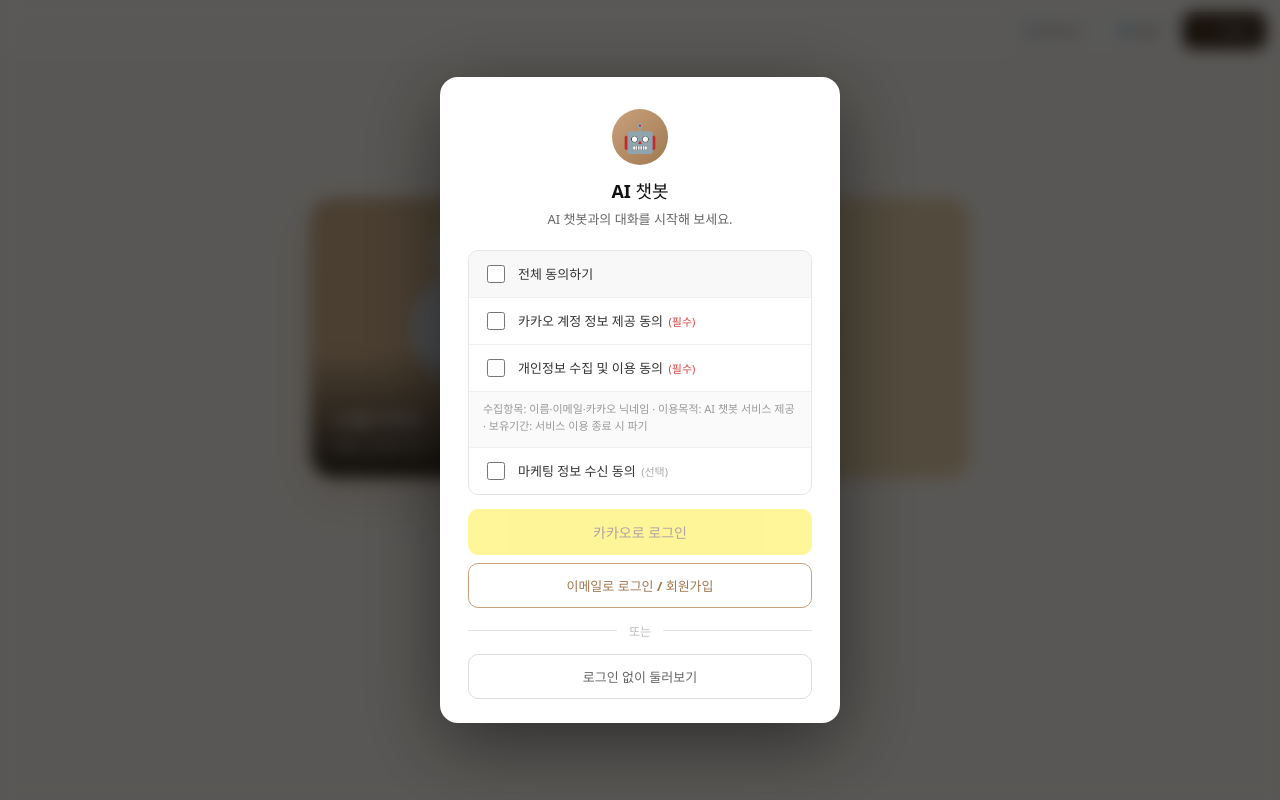
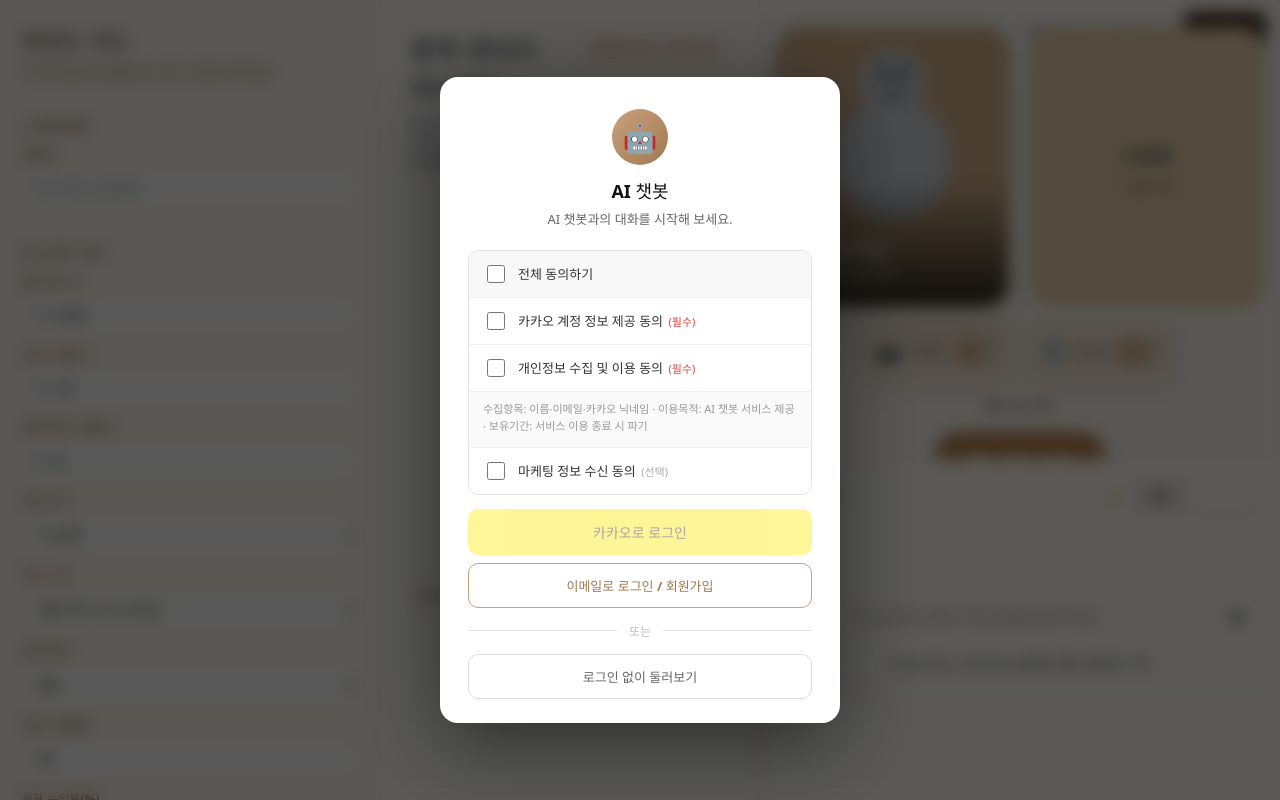
Before and after one commit to jsggm03/my-bot, a React (Vite) app: page / in a window 1280 px wide. Built offline with nearby package versions, Linux system fonts and the light colour scheme.

Commit message:
Update App.jsx

```diff
--- a/src/App.jsx
+++ b/src/App.jsx
@@ -7,25 +7,7 @@
 import { newSessionId, saveChat, getUser, clearAuth, verifyToken } from './lib/api'
 import { MicRecorder, isMicRecorderSupported } from './lib/stt'
 
-// cha-bot-starter-kit
-// ─────────────────────────────────────────────────────────────
-// VRoid VRM (browser-rendered via three-vrm) + streaming chat +
-// voice (STT/TTS).
-//
-// Three conversation modes:
-// ftf : face-to-face (avatar + camera + voice)
-// sts : speech-to-speech (avatar + voice, no camera)
-// ttt : text-to-text (text-only, no avatar/mic)
-//
-// Backend endpoints (Vercel serverless, see /api):
-// /api/chat-stream SSE LLM stream
-// /api/tts text → audio
-// /api/stt audio → text
-//
-// All three proxy to your on-premise server (configure in .env).
-
 const ECHO_RESUME_DELAY_MS = 700
-
 const GREETING_TEXT = '안녕하세요. 무엇을 도와드릴까요?'
 const GREETING_TTS = '안녕하세요. 무엇을 도와드릴까요?'
 
@@ -67,13 +49,11 @@
   const userVideoRef = useRef(null)
   const cameraStreamRef = useRef(null)
   const historyRef = useRef([])
-
   const ttsQueueRef = useRef([])
   const ttsRunningRef = useRef(false)
   const ttsAbortRef = useRef(false)
   const sessionIdRef = useRef(null)
   const conversationModeRef = useRef('ftf')
-
   const micRecorderRef = useRef(null)
   const isSpeakingRef = useRef(false)
   const isProcessingRef = useRef(false)
@@ -119,6 +99,10 @@
   useEffect(() => {
     if (userVideoRef.current) {
       userVideoRef.current.srcObject = cameraStream || null
+
+      if (cameraStream) {
+        userVideoRef.current.play?.().catch(() => {})
+      }
     }
   }, [cameraStream])
 
@@ -152,15 +136,14 @@
     if (!video.videoWidth || !video.videoHeight) return null
 
     try {
-      const W = 640
-      const H = 480
       const canvas = document.createElement('canvas')
-      canvas.width = W
-      canvas.height = H
-      canvas.getContext('2d').drawImage(video, 0, 0, W, H)
+      canvas.width = 640
+      canvas.height = 480
+      canvas.getContext('2d').drawImage(video, 0, 0, 640, 480)
+
       return canvas.toDataURL('image/jpeg', 0.7)
-    } catch (e) {
-      console.warn('[captureCameraFrame] failed:', e)
+    } catch (error) {
+      console.warn('[captureCameraFrame] failed:', error)
       return null
     }
   }, [])
@@ -181,6 +164,14 @@
 
       cameraStreamRef.current = stream
       setCameraStream(stream)
+
+      setTimeout(() => {
+        if (userVideoRef.current && cameraStreamRef.current) {
+          userVideoRef.current.srcObject = cameraStreamRef.current
+          userVideoRef.current.play?.().catch(() => {})
+        }
+      }, 0)
+
       return true
     } catch {
       alert('카메라 권한이 필요해요.\n브라우저 주소창 왼쪽의 자물쇠 아이콘에서 카메라를 허용해주세요.')
@@ -192,10 +183,10 @@
     return () => stopUserCamera()
   }, [stopUserCamera])
 
-  const sanitizeForTTS = (s) => {
-    if (!s) return ''
+  const sanitizeForTTS = (text) => {
+    if (!text) return ''
 
-    return s
+    return String(text)
       .replace(/https?:\/\/[^\s)\]]+/gi, '')
       .replace(/\bwww\.[^\s)\]]+/gi, '')
       .replace(/[\w.+-]+@[\w-]+\.[\w.-]+/g, '')
@@ -218,8 +209,8 @@
 
         try {
           buf = await bufPromise
-        } catch (e) {
-          console.warn('[tts queue] fetch fail:', e)
+        } catch (error) {
+          console.warn('[tts queue] fetch fail:', error)
           continue
         }
 
@@ -240,17 +231,18 @@
 
       if (isSpeakingRef.current && ttsQueueRef.current.length === 0) {
         isSpeakingRef.current = false
-        setStatus((s) => (s === 'speaking' ? 'connected' : s))
+        setStatus((prev) => (prev === 'speaking' ? 'connected' : prev))
       }
     }
   }, [])
 
-  const enqueueTTS = useCallback((sentence) => {
-    const s = (sentence || '').trim()
-    if (!s) return
+  const enqueueTTS = useCallback(
+    (sentence) => {
+      const raw = String(sentence || '').trim()
+      if (!raw) return
       if (conversationModeRef.current === 'ttt') return
 
-    const clean = sanitizeForTTS(normalizeTtsText(s))
+      const clean = sanitizeForTTS(normalizeTtsText(raw))
       if (!clean) return
 
       const bufPromise = fetch('/api/tts', {
@@ -258,13 +250,15 @@
         headers: { 'Content-Type': 'application/json' },
         body: JSON.stringify({ text: clean })
       }).then((res) => {
-      if (!res.ok) throw new Error('tts http ' + res.status)
+        if (!res.ok) throw new Error(`tts http ${res.status}`)
         return res.arrayBuffer()
       })
 
       ttsQueueRef.current.push(bufPromise)
       processTTSQueue()
-  }, [processTTSQueue])
+    },
+    [processTTSQueue]
+  )
 
   const clearTTSQueue = useCallback(() => {
     ttsAbortRef.current = true
@@ -275,11 +269,13 @@
     } catch {}
 
     isSpeakingRef.current = false
-    setStatus((s) => (s === 'speaking' ? 'connected' : s))
+    setStatus((prev) => (prev === 'speaking' ? 'connected' : prev))
   }, [])
 
-  const sendMessage = useCallback(async (userText) => {
-    const text = userText.trim()
+  const sendMessage = useCallback(
+    async (userText, displayText) => {
+      const text = String(userText || '').trim()
+      const visibleText = String(displayText || userText || '').trim()
 
       if (!text || isProcessingRef.current) return
 
@@ -291,11 +287,11 @@
       isProcessingRef.current = true
       setIsProcessing(true)
 
-    setMessages((prev) => [...prev, { role: 'user', text }])
+      setMessages((prev) => [...prev, { role: 'user', text: visibleText || text }])
       historyRef.current = [...historyRef.current, { role: 'user', content: text }]
 
       if (sessionIdRef.current) {
-      saveChat(sessionIdRef.current, 'user', text)
+        saveChat(sessionIdRef.current, 'user', visibleText || text)
       }
 
       setMessages((prev) => [...prev, { role: 'assistant', text: '' }])
@@ -306,21 +302,21 @@
 
       const flushPendingIfSentence = () => {
         const minLen = isFirstFlush ? 6 : 12
-      let m = pending.match(/^([\s\S]*?[.!?…。\n])(.*)$/)
+        let match = pending.match(/^([\s\S]*?[.!?…。\n])(.*)$/)
 
-      if (m && m[1].trim().length >= minLen) {
-        enqueueTTS(m[1])
-        pending = m[2]
+        if (match && match[1].trim().length >= minLen) {
+          enqueueTTS(match[1])
+          pending = match[2]
           isFirstFlush = false
           return true
         }
 
         if (isFirstFlush) {
-        m = pending.match(/^([\s\S]*?[,，、])(.*)$/)
+          match = pending.match(/^([\s\S]*?[,，、])(.*)$/)
 
-        if (m && m[1].trim().length >= 6) {
-          enqueueTTS(m[1])
-          pending = m[2]
+          if (match && match[1].trim().length >= 6) {
+            enqueueTTS(match[1])
+            pending = match[2]
             isFirstFlush = false
             return true
           }
@@ -330,7 +326,9 @@
       }
 
       try {
-      const VISION_INTENT = /보여|보이|보세요|뒤에|뒷.{0,2}배경|배경에|여기.{0,2}어|주변|화면|카메라|캠|영상|모습|어떻게.{0,3}보|뭐가.{0,3}보/
+        const VISION_INTENT =
+          /보여|보이|보세요|뒤에|뒷.{0,2}배경|배경에|여기.{0,2}어|주변|화면|카메라|캠|영상|모습|어떻게.{0,3}보|뭐가.{0,3}보/
+
         const wantsVision = VISION_INTENT.test(text)
         const frame = wantsVision ? captureCameraFrame() : null
         const images = frame ? [frame] : []
@@ -346,31 +344,31 @@
         })
 
         if (!res.ok || !res.body) {
-        throw new Error('chat-stream http ' + res.status)
+          throw new Error(`chat-stream http ${res.status}`)
         }
 
         const reader = res.body.getReader()
         const decoder = new TextDecoder()
-      let buf = ''
+        let buffer = ''
 
         while (true) {
           const { done, value } = await reader.read()
           if (done) break
 
-        buf += decoder.decode(value, { stream: true })
+          buffer += decoder.decode(value, { stream: true })
 
-        let nlIdx
+          let index
 
-        while ((nlIdx = buf.indexOf('\n\n')) !== -1) {
-          const event = buf.slice(0, nlIdx).trim()
-          buf = buf.slice(nlIdx + 2)
+          while ((index = buffer.indexOf('\n\n')) !== -1) {
+            const event = buffer.slice(0, index).trim()
+            buffer = buffer.slice(index + 2)
 
             if (!event.startsWith('data: ')) continue
 
             const payload = event.slice(6).trim()
 
             if (payload === '[DONE]') {
-            buf = ''
+              buffer = ''
               break
             }
 
@@ -417,14 +415,13 @@
         }
 
         const finalReply = accumulated || '죄송해요, 답변을 생성하지 못했어요.'
-
         historyRef.current = [...historyRef.current, { role: 'assistant', content: finalReply }]
 
         if (sessionIdRef.current) {
           saveChat(sessionIdRef.current, 'assistant', finalReply)
         }
-    } catch (e) {
-      console.warn('[chat-stream] error:', e)
+      } catch (error) {
+        console.warn('[chat-stream] error:', error)
 
         setMessages((prev) => {
           const next = [...prev]
@@ -443,15 +440,18 @@
         isProcessingRef.current = false
         setIsProcessing(false)
       }
-  }, [captureCameraFrame, enqueueTTS])
+    },
+    [captureCameraFrame, enqueueTTS]
+  )
 
-  const submitSpeechText = useCallback((rawText) => {
+  const submitSpeechText = useCallback(
+    (rawText) => {
       const text = normalizeTranscript(rawText)
 
       if (!text || text.length < 2) return
 
       if (isSpeakingRef.current || isProcessingRef.current) {
-      console.warn('[echo guard] transcript dropped (speaking/processing):', text.slice(0, 30))
+        console.warn('[echo guard] transcript dropped:', text.slice(0, 30))
         return
       }
 
@@ -463,7 +463,9 @@
 
       lastSubmittedSpeechRef.current = { key, at: now }
       sendMessage(text)
-  }, [sendMessage])
+    },
+    [sendMessage]
+  )
 
   const ensureMicRecorder = useCallback(() => {
     if (micRecorderRef.current) return micRecorderRef.current
@@ -473,40 +475,43 @@
       return null
     }
 
-    const rec = new MicRecorder({
+    const recorder = new MicRecorder({
       sttEndpoint: '/api/stt',
       onTranscript: (text) => submitSpeechText(text),
-      onError: (err) => console.warn('[STT] MicRecorder error:', err),
-      onStateChange: (st) => {
-        const listening = st === 'listening' || st === 'recording'
+      onError: (error) => console.warn('[STT] MicRecorder error:', error),
+      onStateChange: (state) => {
+        const listening = state === 'listening' || state === 'recording'
+
         isListeningRef.current = listening
         setIsListening(listening)
       }
     })
 
-    micRecorderRef.current = rec
-    return rec
+    micRecorderRef.current = recorder
+
+    return recorder
   }, [submitSpeechText])
 
   const startListening = useCallback(async () => {
-    const rec = ensureMicRecorder()
+    const recorder = ensureMicRecorder()
 
-    if (!rec) {
+    if (!recorder) {
       autoListenRef.current = false
       setAutoListen(false)
       return
     }
 
     try {
-      if (!rec.isRunning) {
-        await rec.start()
+      if (!recorder.isRunning) {
+        await recorder.start()
       } else {
-        rec.resume()
+        recorder.resume()
       }
-    } catch (e) {
-      console.warn('[STT] start failed:', e)
+    } catch (error) {
+      console.warn('[STT] start failed:', error)
 
-      const denied = e?.name === 'NotAllowedError' || /denied|permission|allowed/i.test(e?.message || '')
+      const denied =
+        error?.name === 'NotAllowedError' || /denied|permission|allowed/i.test(error?.message || '')
 
       if (denied) {
         alert('마이크 권한이 필요해요.\n브라우저 주소창 왼쪽의 자물쇠 아이콘을 클릭하여 마이크를 허용해주세요.')
@@ -520,11 +525,11 @@
   }, [ensureMicRecorder])
 
   const stopListening = useCallback(() => {
-    const rec = micRecorderRef.current
+    const recorder = micRecorderRef.current
 
-    if (rec) {
+    if (recorder) {
       try {
-        rec.stop()
+        recorder.stop()
       } catch {}
 
       micRecorderRef.current = null
@@ -537,32 +542,32 @@
   const interruptAvatar = useCallback(() => {
     try {
       clearTTSQueue()
-    } catch (e) {
-      console.error('interrupt error:', e)
+    } catch (error) {
+      console.error('interrupt error:', error)
     }
   }, [clearTTSQueue])
 
   useEffect(() => {
-    const rec = micRecorderRef.current
+    const recorder = micRecorderRef.current
 
     clearTimeout(echoResumeTimerRef.current)
 
-    if (!rec || !rec.isRunning) return
+    if (!recorder || !recorder.isRunning) return
 
     if (status === 'speaking') {
-      rec.pause()
+      recorder.pause()
     } else if (status === 'connected' && autoListenRef.current) {
       echoResumeTimerRef.current = setTimeout(() => {
-        const r = micRecorderRef.current
+        const currentRecorder = micRecorderRef.current
 
         if (
-          r &&
-          r.isRunning &&
+          currentRecorder &&
+          currentRecorder.isRunning &&
           autoListenRef.current &&
           !isSpeakingRef.current &&
           !isProcessingRef.current
         ) {
-          r.resume()
+          currentRecorder.resume()
         }
       }, ECHO_RESUME_DELAY_MS)
     }
@@ -571,10 +576,10 @@
   }, [status])
 
   useEffect(() => {
-    const rec = micRecorderRef.current
+    const recorder = micRecorderRef.current
 
-    if (!isProcessing && autoListen && rec && rec.isRunning && !isSpeakingRef.current) {
-      rec.resume()
+    if (!isProcessing && autoListen && recorder && recorder.isRunning && !isSpeakingRef.current) {
+      recorder.resume()
     }
   }, [isProcessing, autoListen])
 
@@ -598,14 +603,14 @@
   }, [startListening, stopListening])
 
   useEffect(() => {
-    const handleGlobalKeydown = (e) => {
-      if (e.key !== 'Escape' && e.code !== 'Escape') return
+    const handleGlobalKeydown = (event) => {
+      if (event.key !== 'Escape' && event.code !== 'Escape') return
       if (!sessionRef.current) return
 
-      e.preventDefault()
-      e.stopPropagation()
+      event.preventDefault()
+      event.stopPropagation()
 
-      const target = e.target
+      const target = event.target
 
       if (target && (target.tagName === 'TEXTAREA' || target.tagName === 'INPUT')) {
         target.blur()
@@ -627,7 +632,6 @@
     clearTimeout(echoResumeTimerRef.current)
 
     lastSubmittedSpeechRef.current = { key: '', at: 0 }
-
     autoListenRef.current = false
     setAutoListen(false)
 
@@ -653,7 +657,6 @@
     clearTimeout(echoResumeTimerRef.current)
 
     lastSubmittedSpeechRef.current = { key: '', at: 0 }
-
     autoListenRef.current = false
     setAutoListen(false)
 
@@ -662,7 +665,6 @@
     stopUserCamera()
 
     isSpeakingRef.current = false
-
     sessionRef.current = null
     sessionIdRef.current = newSessionId()
     historyRef.current = []
@@ -683,8 +685,8 @@
       stopUserCamera()
     }
 
-    for (let i = 0; i < 50 && !vrmAvatarRef.current?.isReady?.(); i++) {
-      await new Promise((r) => setTimeout(r, 100))
+    for (let i = 0; i < 50 && !vrmAvatarRef.current?.isReady?.(); i += 1) {
+      await new Promise((resolve) => setTimeout(resolve, 100))
     }
 
     sessionRef.current = true
@@ -698,7 +700,6 @@
 
     autoListenRef.current = true
     setAutoListen(true)
-
     startListening()
   }, [startListening, startUserCamera, stopUserCamera, enqueueTTS])
 
@@ -711,7 +712,8 @@
     startAvatar()
   }, [startAvatar, startTextMode])
 
-  const changeConversationMode = useCallback((nextMode) => {
+  const changeConversationMode = useCallback(
+    (nextMode) => {
       if (nextMode === conversationModeRef.current) return
 
       const hasAvatarSession = Boolean(sessionRef.current)
@@ -743,7 +745,46 @@
         setAutoListen(true)
         startListening()
       }
-  }, [startListening, startUserCamera, status, stopListening, stopUserCamera])
+    },
+    [startListening, startUserCamera, status, stopListening, stopUserCamera]
+  )
+
+  const toggleCamera = useCallback(() => {
+    if (conversationModeRef.current !== 'ftf') {
+      changeConversationMode('ftf')
+      return
+    }
+
+    if (cameraStreamRef.current) {
+      stopUserCamera()
+    } else {
+      startUserCamera()
+    }
+  }, [changeConversationMode, startUserCamera, stopUserCamera])
+
+  const handleStockGuardSend = useCallback(
+    ({ message, displayText }) => {
+      const prompt = String(message || '').trim()
+      const visible = String(displayText || message || '').trim()
+
+      if (!prompt) return
+
+      if (status === 'idle') {
+        conversationModeRef.current = 'ttt'
+        setConversationMode('ttt')
+        startTextMode()
+
+        setTimeout(() => {
+          sendMessage(prompt, visible)
+        }, 120)
+
+        return
+      }
+
+      sendMessage(prompt, visible)
+    },
+    [sendMessage, startTextMode, status]
+  )
 
   useEffect(() => {
     return () => {
@@ -760,9 +801,17 @@
   }, [])
 
   const isChatConnected = status !== 'idle' && status !== 'connecting'
+  const cameraActive = Boolean(cameraStream)
+  const micActive = autoListen || isListening
 
   return (
-    <div className={styles.app}>
+    <div className={styles.appShell}>
+      <section className={styles.leftPane}>
+        <StockGuardPanel onSendToChat={handleStockGuardSend} />
+      </section>
+
+      <section className={styles.rightPane}>
+        <div className={styles.avatarSlot}>
           <AvatarPanel
             status={status}
             mode={conversationMode}
@@ -771,16 +820,18 @@
             onAvatarReady={handleAvatarReady}
             userVideoRef={userVideoRef}
             videoReady={videoReady}
-        cameraActive={Boolean(cameraStream)}
+            cameraActive={cameraActive}
+            micActive={micActive}
+            onCameraToggle={toggleCamera}
+            onMicToggle={toggleMic}
+            isListening={isListening}
             onStart={startConversation}
             onStop={stopAvatar}
             onInterrupt={interruptAvatar}
-        isListening={isListening}
           />
+        </div>
 
-      <div style={{ display: 'flex', flexDirection: 'column', gap: '16px', minWidth: 0 }}>
-        <StockGuardPanel onSendToChat={sendMessage} />
-
+        <div className={styles.chatSlot}>
           <ChatPanel
             messages={messages}
             isProcessing={isProcessing}
@@ -788,21 +839,26 @@
             connected={isChatConnected}
             isListening={isListening}
             onToggleMic={toggleMic}
-          micEnabled={conversationMode !== 'ttt' && isChatConnected}
+            micEnabled={micActive}
             micAvailable={conversationMode !== 'ttt'}
             mode={conversationMode}
             user={user}
             onLoginClick={() => setAuthOpen(true)}
             onLogout={handleLogout}
+            onOpenSurvey={() => alert('설문 기능은 추후 연결 예정입니다.')}
             theme={theme}
             onToggleTheme={toggleTheme}
           />
         </div>
+      </section>
 
       <AuthModal
         open={authOpen}
         onClose={() => setAuthOpen(false)}
-        onSuccess={(u) => setUser(u)}
+        onSuccess={(u) => {
+          setUser(u)
+          setAuthOpen(false)
+        }}
       />
     </div>
   )
```
Lines whose indentation alone changed are shown as unchanged.
